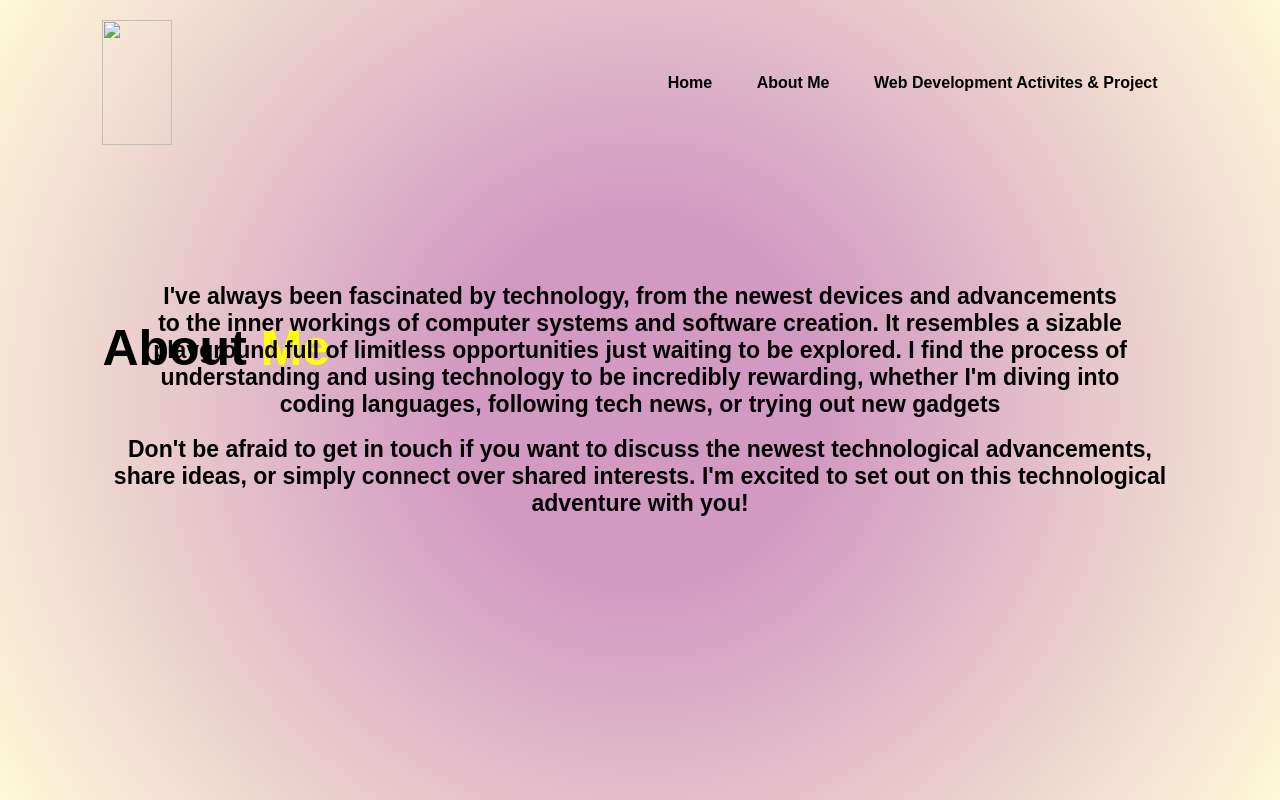
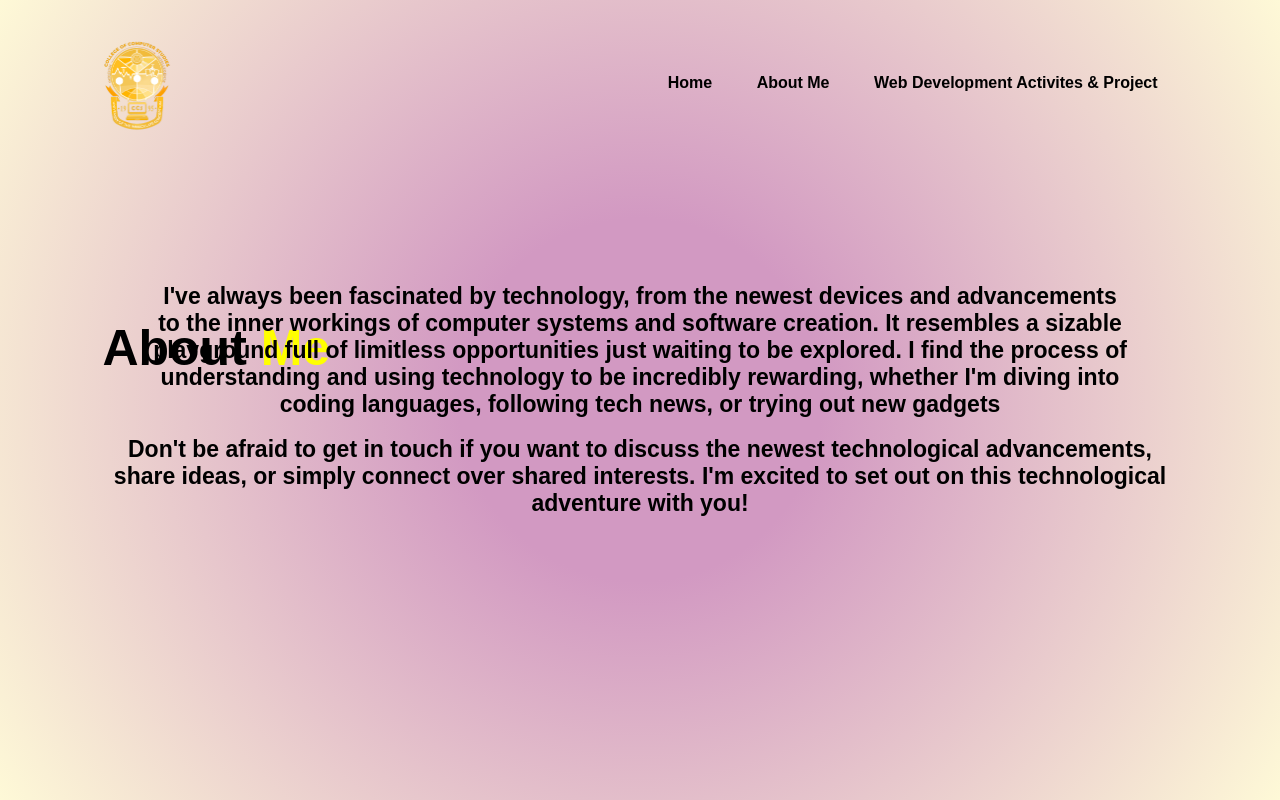
Before and after one commit to BSIT2A-abas/BSIT2A-abas.github.io, a plain HTML site: page about.html in a window 1280 px wide. Drawn offline with Linux system fonts and the light colour scheme.

Commit message:
Update about.html

```diff
--- a/about.html
+++ b/about.html
@@ -8,7 +8,7 @@
        <body>
         <div class="bg">
           <nav>
-            <img src="BSIT2A-abas.github.io/style3.css" class="logo">
+            <img src="BSIT2A-abas.github.io/watermark (1).png" class="logo">
             <ul>
               <li><a href="index.html">Home</a></li>
               <li><a href="about.html">About Me</a></li>
```
